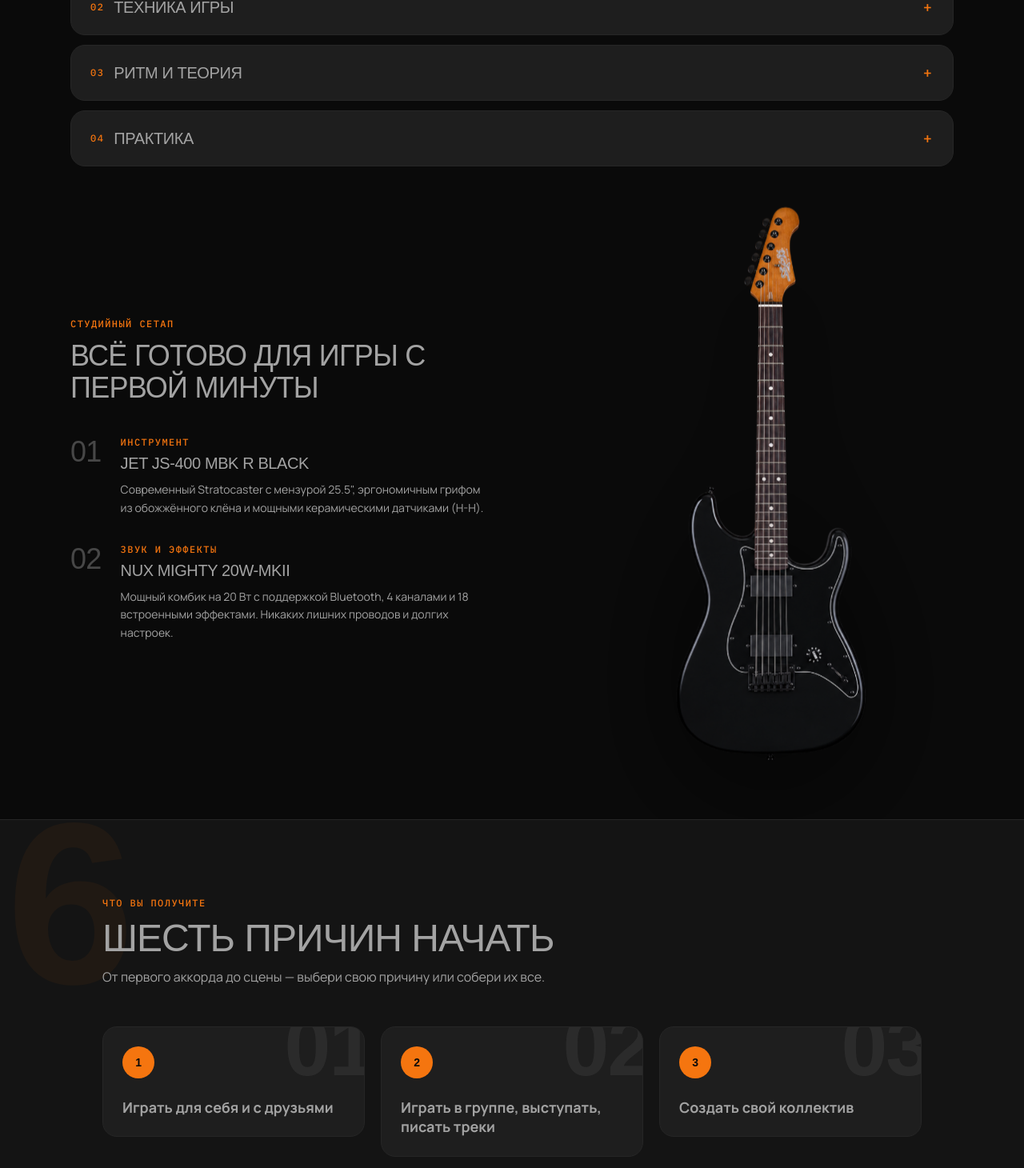
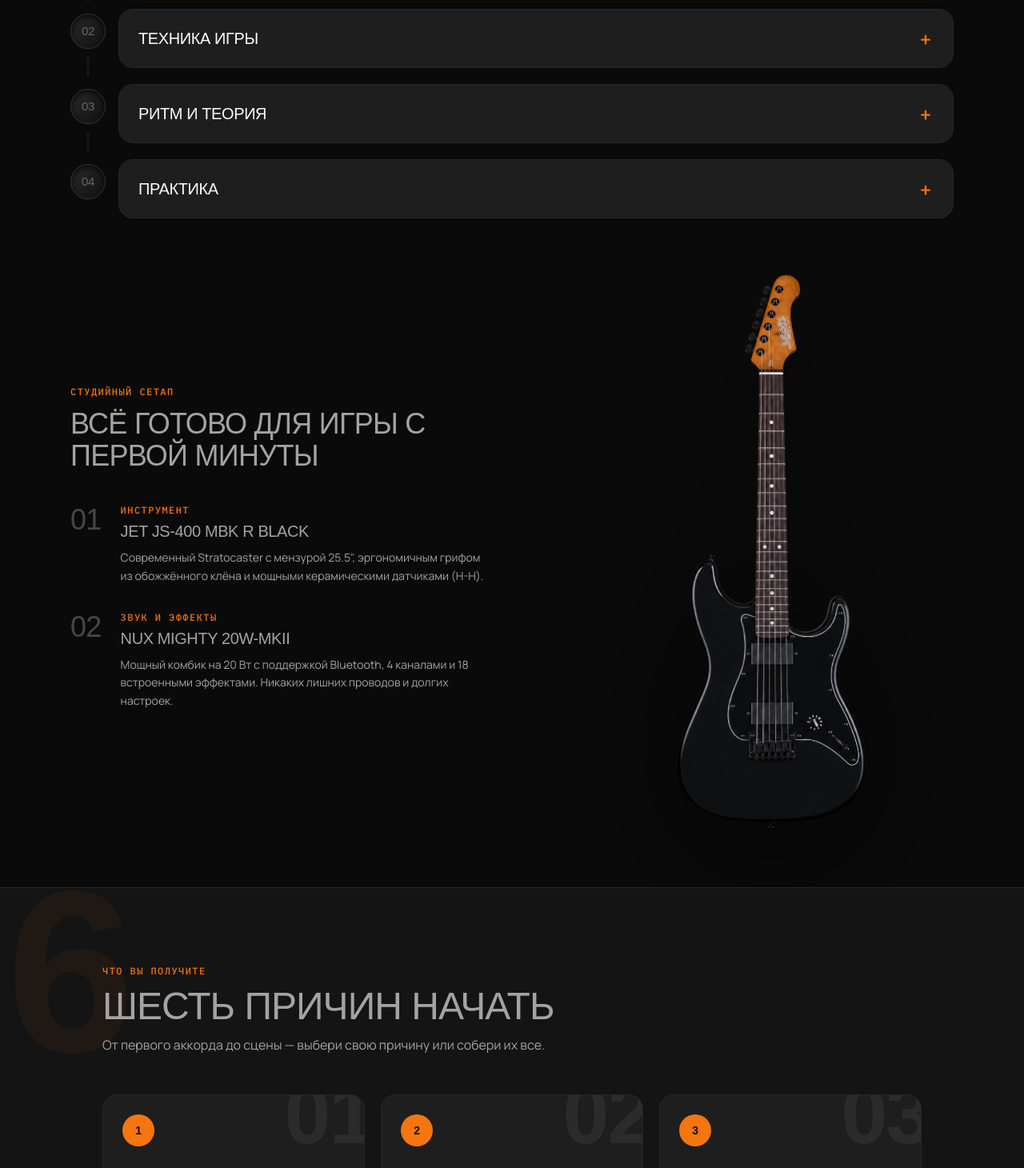
Before and after one commit to vch31/RIFF_LAB12, a React (Vite) app: page / in a window 1280 px wide. Shown: the part 1493-2953 px from the top of the page at 80% size. Built offline with nearby package versions, Linux system fonts and the light colour scheme; a web font is replaced by a local one.

Commit message:
прогрес бар

```diff
--- a/src/pages/Landing.tsx
+++ b/src/pages/Landing.tsx
@@ -1,4 +1,4 @@
-import { useEffect, useRef, useState } from "react";
+import { forwardRef, useEffect, useRef, useState } from "react";
 import type { ReactNode } from "react";
 import jetImg from '../assets/JET.png';
 
@@ -282,38 +282,229 @@ const DRUM_PROGRAM = [
     items: ["Заполнения (филлы)", "Динамика и грув", "Разбор песен", "Игра под трек", "Практика всех изученных навыков"],
   },
 ];
+const ProgramStep = forwardRef<
+  HTMLDivElement,
+  {
+    index: number;
+    total: number;
+    group: { title: string; items: string[] };
+    tone: "orange" | "red";
+    isOpen: boolean;
+    isPassed: boolean;
+    onToggle: () => void;
+  }
+>(function ProgramStep({ index, total, group, tone, isOpen, isPassed, onToggle }, ref) {
+  const accentBg = tone === "red" ? "bg-rl-red" : "bg-rl-orange";
+  const accentText = tone === "red" ? "text-rl-red" : "text-rl-orange";
 
-function Accordion({ groups, tone = "orange" }: { groups: { title: string; items: string[] }[]; tone?: "orange" | "red" }) {
-  const [open, setOpen] = useState<number | null>(0);
-  const accent = tone === "red" ? "text-rl-red" : "text-rl-orange";
+  // Добавляем блик (светлая внутренняя тень) на "раскаленный металл"
+  const accentGlow = tone === "red"
+    ? "shadow-[0_0_15px_rgba(230,57,70,0.6),inset_0_2px_4px_rgba(255,255,255,0.3)]"
+    : "shadow-[0_0_15px_rgba(255,122,0,0.6),inset_0_2px_4px_rgba(255,255,255,0.3)]";
+
+  const isLast = index === total - 1;
+  const isReached = isOpen || isPassed;
+  const lineFilled = isPassed;
+
   return (
-    <div className="space-y-3">
-      {groups.map((g, i) => {
-        const isOpen = open === i;
-        return (
-          <div key={g.title} className="bg-rl-card border border-rl-line rounded-2xl overflow-hidden">
-            <button onClick={() => setOpen(isOpen ? null : i)} className="w-full flex items-center justify-between px-6 py-5 text-left">
-              <span className="flex items-center gap-3">
-                <span className={"rl-mono text-xs " + accent}>{String(i + 1).padStart(2, "0")}</span>
-                <span className="rl-display text-xl">{g.title}</span>
+    <div ref={ref} className="flex gap-4 scroll-mt-20 md:scroll-mt-28 group/step">
+      {/* Степ-индикатор: Эстетика гранж-заклепок (Studs) */}
+      <div className="flex flex-col items-center pt-1.5">
+        <div className="relative">
+          <span
+            className={
+              // Используем rl-display для акцентных широких шрифтов (Monument / Druk / Unbounded)
+              "relative z-10 shrink-0 w-11 h-11 rounded-full flex items-center justify-center rl-display text-[15px] border transition-all duration-500 ease-out " +
+              (isReached
+                ? accentBg + " border-transparent text-rl-bg scale-110 " + accentGlow
+                : "bg-gradient-to-br from-[#2A2A2A] to-[#111] border-[#333] text-[#666] shadow-[inset_0_3px_6px_rgba(0,0,0,0.8),0_1px_1px_rgba(255,255,255,0.05)] group-hover/step:text-[#888]")
+            }
+          >
+            {String(index + 1).padStart(2, "0")}
           </span>
-              <span className={"rl-mono text-lg transition-transform duration-300 " + accent + (isOpen ? " rotate-45" : "")}>+</span>
+          {/* Пульсирующая "неоновая пыль" только для открытого этапа */}
+          {isOpen && (
+            <span className={"absolute inset-0 z-0 rounded-full animate-ping opacity-30 " + accentBg} />
+          )}
+        </div>
+
+        {/* Линия: имитация глубокого шнура */}
+        {!isLast && (
+          <div className="relative w-[4px] flex-1 my-2 rounded-full bg-[#1A1A1A] shadow-[inset_0_1px_3px_rgba(0,0,0,0.8)] overflow-hidden">
+            <div
+              className={"absolute inset-x-0 top-0 rounded-full transition-[height] duration-500 ease-in-out " + accentBg}
+              style={{
+                height: lineFilled ? "100%" : "0%",
+                boxShadow: lineFilled
+                  ? (tone === "red" ? "0 0 10px rgba(230,57,70,0.5)" : "0 0 10px rgba(255,122,0,0.5)")
+                  : "none"
+              }}
+            />
+          </div>
+        )}
+      </div>
+
+      {/* Карточка этапа программы */}
+      <div
+        className={
+          "flex-1 bg-rl-card border rounded-2xl overflow-hidden mb-5 transition-all duration-300 " +
+          (isOpen
+            ? (tone === "red" ? "border-rl-red/50 shadow-[0_4px_20px_rgba(230,57,70,0.08)]" : "border-rl-orange/50 shadow-[0_4px_20px_rgba(255,122,0,0.08)]")
+            : "border-rl-line hover:border-rl-line/80")
+        }
+      >
+        <button onClick={onToggle} className="w-full flex items-center justify-between px-6 py-5 text-left">
+          <span className={"rl-display text-xl transition-colors duration-300 " + (isOpen ? accentText : "text-rl-ink")}>
+            {group.title}
+          </span>
+          <span className={"rl-mono text-2xl transition-transform duration-300 " + accentText + (isOpen ? " rotate-45" : "")}>
+            +
+          </span>
         </button>
         <div className={"grid transition-all duration-300 ease-out " + (isOpen ? "grid-rows-[1fr]" : "grid-rows-[0fr]")}>
           <div className="overflow-hidden">
-                <ul className="px-6 pb-5 space-y-2 border-t border-rl-line pt-4">
-                  {g.items.map((it) => (
-                    <li key={it} className="text-sm text-rl-muted flex gap-3">
-                      <span className={"shrink-0 " + accent}>—</span>{it}
+            <ul className="px-6 pb-6 space-y-3 border-t border-rl-line/50 pt-5">
+              {group.items.map((it) => (
+                <li key={it} className="text-sm text-rl-muted flex gap-3 items-start leading-snug">
+                  <span className={"shrink-0 mt-0.5 " + accentText}>—</span>{it}
                 </li>
               ))}
             </ul>
           </div>
         </div>
       </div>
+    </div>
   );
-      })}
+});
+
+function Accordion({ groups, tone = "orange" }: { groups: { title: string; items: string[] }[]; tone?: "orange" | "red" }) {
+  const [open, setOpen] = useState<number | null>(0);
+  const stepRefs = useRef<(HTMLDivElement | null)[]>([]);
+  const scrollTimer = useRef<ReturnType<typeof setTimeout> | null>(null);
+
+  const handleToggle = (i: number) => {
+    if (scrollTimer.current) clearTimeout(scrollTimer.current);
+    setOpen((prev) => {
+      const next = prev === i ? null : i;
+      if (next !== null) {
+        scrollTimer.current = setTimeout(() => {
+          stepRefs.current[next]?.scrollIntoView({ behavior: "smooth", block: "nearest" });
+        }, 320);
+      }
+      return next;
+    });
+  };
+
+  useEffect(() => {
+    return () => {
+      if (scrollTimer.current) clearTimeout(scrollTimer.current);
+    };
+  }, []);
+
+  return (
+    <div>
+      {groups.map((g, i) => (
+        <ProgramStep
+          key={g.title}
+          ref={(el) => {
+            stepRefs.current[i] = el;
+          }}
+          index={i}
+          total={groups.length}
+          group={g}
+          tone={tone}
+          isOpen={open === i}
+          isPassed={open !== null && i < open}
+          onToggle={() => handleToggle(i)}
+        />
+      ))}
     </div>
+  );
+}
+
+function ReasonCard({ index, text, g }: { index: number; text: string; g: boolean }) {
+  const ref = useRef<HTMLDivElement>(null);
+  const [active, setActive] = useState(false);
+
+  useEffect(() => {
+    const el = ref.current;
+    if (!el) return;
+    const mq = window.matchMedia("(max-width: 639px)");
+    let obs: IntersectionObserver | null = null;
+
+    const setup = () => {
+      obs?.disconnect();
+      if (!mq.matches) {
+        // На планшете/десктопе подсветка работает через hover, JS-подсветка не нужна
+        setActive(false);
+        return;
+      }
+      obs = new IntersectionObserver(([entry]) => setActive(entry.isIntersecting), {
+        threshold: 0,
+        // Узкая полоса в центре экрана — карточка "активна", только когда проходит через неё
+        rootMargin: "-42% 0px -42% 0px",
+      });
+      obs.observe(el);
+    };
+
+    setup();
+    mq.addEventListener("change", setup);
+    return () => {
+      obs?.disconnect();
+      mq.removeEventListener("change", setup);
+    };
+  }, []);
+
+  const accentText = g ? "text-rl-orange" : "text-rl-red";
+  const accentBg = g ? "bg-rl-orange" : "bg-rl-red";
+  const accentBorder = g ? "hover:border-rl-orange" : "hover:border-rl-red";
+  const accentBorderActive = g ? "border-rl-orange" : "border-rl-red";
+  const accentDigit = g ? "text-rl-orange/15" : "text-rl-red/15";
+
+  return (
+    <Reveal delay={index * 90}>
+      <div
+        ref={ref}
+        className={
+          "group relative rounded-2xl border bg-rl-card p-6 h-full overflow-hidden " +
+          "transition-all duration-300 ease-out hover:-translate-y-1.5 " +
+          accentBorder + " " +
+          (active ? accentBorderActive + " -translate-y-1.5" : "border-rl-line")
+        }
+      >
+        {/* Огромная полупрозрачная цифра-фон */}
+        <span
+          className={
+            "rl-display absolute -right-3 -top-7 text-[6.5rem] font-black leading-none select-none " +
+            "transition-colors duration-300 group-hover:" + accentDigit + " " +
+            (active ? accentDigit : "text-rl-muted/10")
+          }
+        >
+          {String(index + 1).padStart(2, "0")}
+        </span>
+
+        <div className="relative z-10 flex flex-col h-full">
+          <div
+            className={
+              "rl-display w-10 h-10 rounded-full flex items-center justify-center text-sm font-black mb-6 " +
+              "text-rl-bg transition-transform duration-300 group-hover:scale-110 " +
+              (active ? "scale-110 " : "") + accentBg
+            }
+          >
+            {index + 1}
+          </div>
+          <p className="text-lg font-bold leading-snug">{text}</p>
+        </div>
+
+        {/* Растущая полоса снизу при наведении / подсветке на мобиле */}
+        <span
+          className={
+            "absolute bottom-0 left-0 h-1 transition-all duration-500 ease-out group-hover:w-full " +
+            (active ? "w-full " : "w-0 ") + accentBg
+          }
+        />
+      </div>
+    </Reveal>
   );
 }
 
@@ -752,51 +943,9 @@ export default function Landing() {
               "Поступить в музыкальное учебное заведение",
               "Построить карьеру музыканта",
               "Переключаться от рутины после работы",
-            ].map((t, i) => {
-              const accentText = g ? "text-rl-orange" : "text-rl-red";
-              const accentBg = g ? "bg-rl-orange" : "bg-rl-red";
-              const accentBorder = g ? "hover:border-rl-orange" : "hover:border-rl-red";
-              return (
-                <Reveal key={t} delay={i * 90}>
-                  <div
-                    className={
-                      "group relative rounded-2xl border border-rl-line bg-rl-card p-6 h-full overflow-hidden " +
-                      "transition-all duration-300 ease-out hover:-translate-y-1.5 " + accentBorder
-                    }
-                  >
-                    {/* Огромная полупрозрачная цифра-фон */}
-                    <span
-                      className={
-                        "rl-display absolute -right-3 -top-7 text-[6.5rem] font-black leading-none select-none " +
-                        "text-rl-muted/10 transition-colors duration-300 group-hover:" +
-                        (g ? "text-rl-orange/15" : "text-rl-red/15")
-                      }
-                    >
-                      {String(i + 1).padStart(2, "0")}
-                    </span>
-
-                    <div className="relative z-10 flex flex-col h-full">
-                      <div
-                        className={
-                          "rl-display w-10 h-10 rounded-full flex items-center justify-center text-sm font-black mb-6 " +
-                          "text-rl-bg transition-transform duration-300 group-hover:scale-110 " + accentBg
-                        }
-                      >
-                        {i + 1}
-                      </div>
-                      <p className="text-lg font-bold leading-snug">{t}</p>
-                    </div>
-
-                    {/* Растущая полоса снизу при наведении */}
-                    <span
-                      className={
-                        "absolute bottom-0 left-0 h-1 w-0 group-hover:w-full transition-all duration-500 ease-out " + accentBg
-                      }
-                    />
-                  </div>
-                </Reveal>
-              );
-            })}
+            ].map((t, i) => (
+              <ReasonCard key={t} index={i} text={t} g={g} />
+            ))}
           </div>
         </div>
       </section>
```
Also changed, not shown: src/assets/teacher_riff.jpg. Lines whose indentation alone changed are shown as unchanged.
